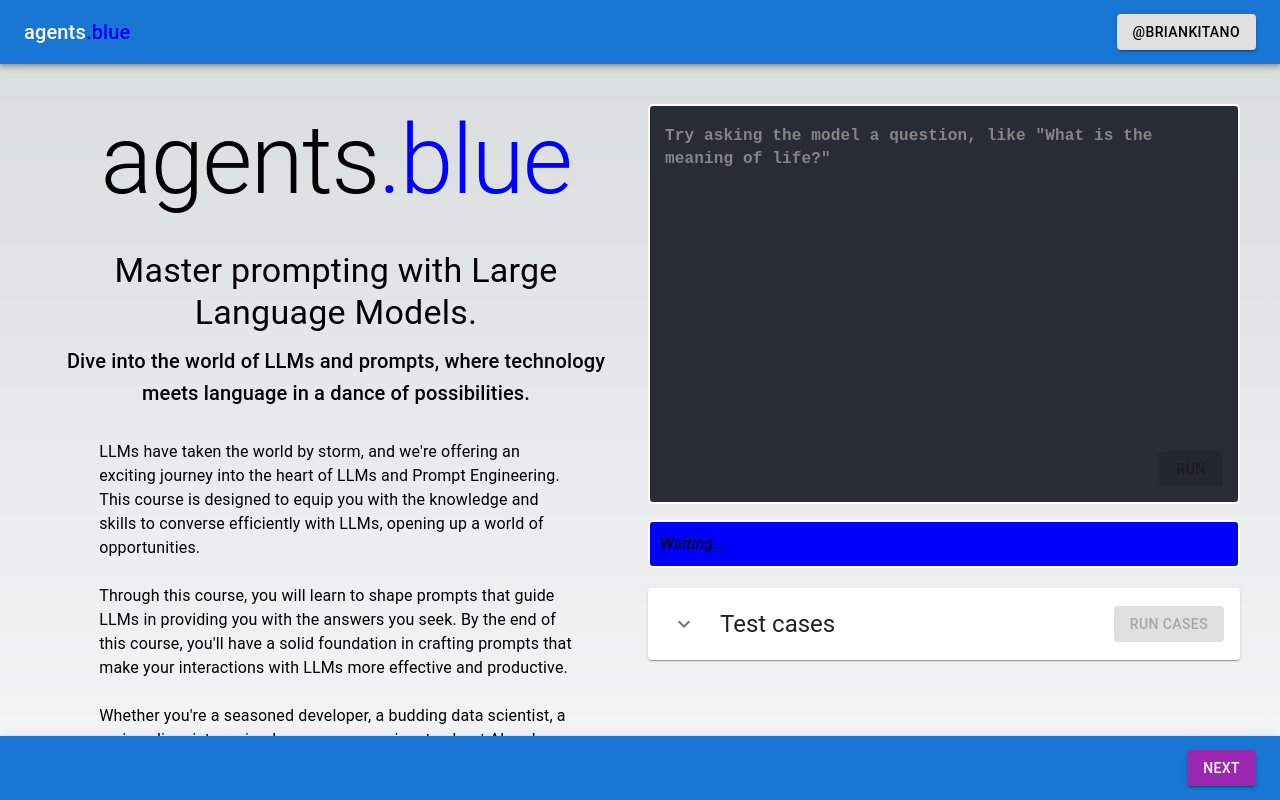
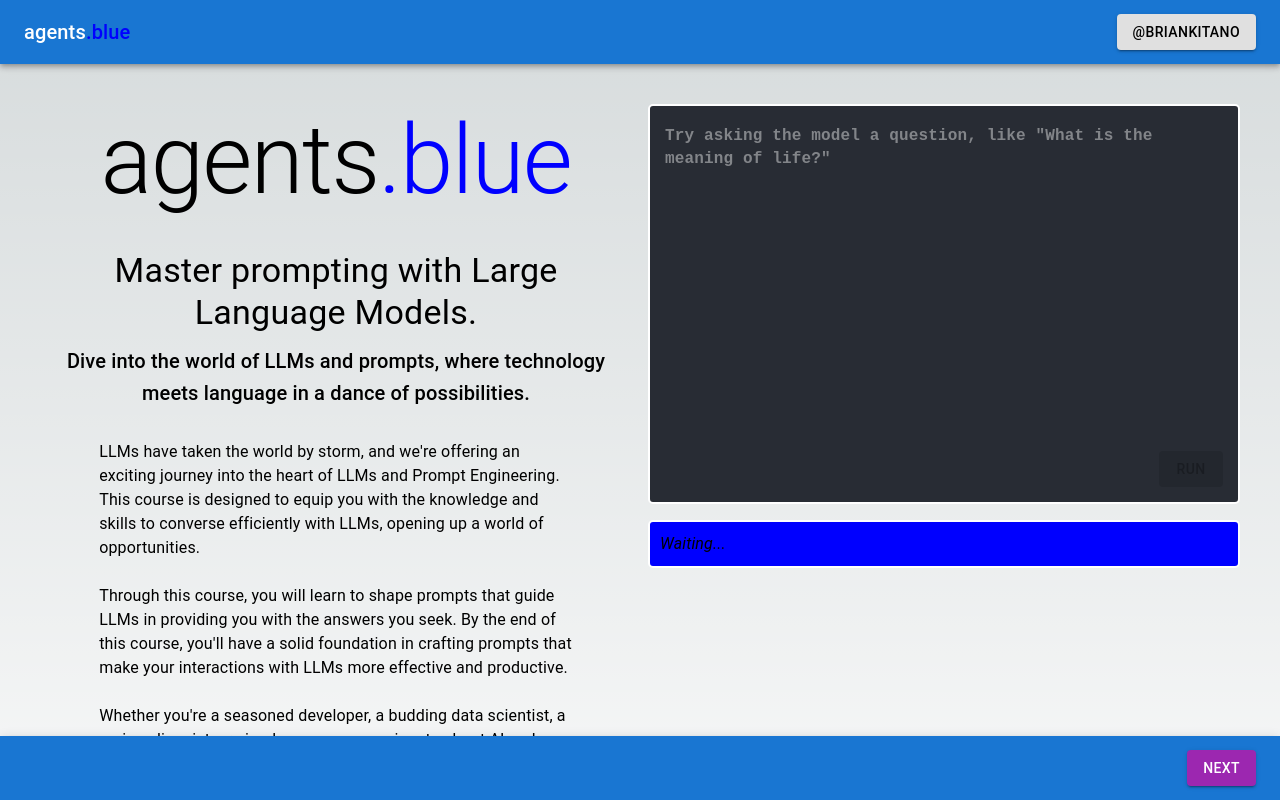
Before and after one commit to bkitano/learn-prompting, a Next.js app: page / in a window 1280 px wide. Shown: the top 800 px of the page. Built offline with nearby package versions, Linux system fonts and the light colour scheme.

Commit message:
removing test cases from landing page

```diff
--- a/src/app/page.tsx
+++ b/src/app/page.tsx
@@ -119,14 +119,6 @@ export default function Page() {
           }}
         />
         <br />
-        <TestCasesView
-          {...{
-            testCases,
-            loading,
-            runCases: () => runCases(testCases),
-            runButtonDisabled: prompt === null || prompt === "",
-          }}
-        />
       </Grid>
     </Grid>
   );
```
